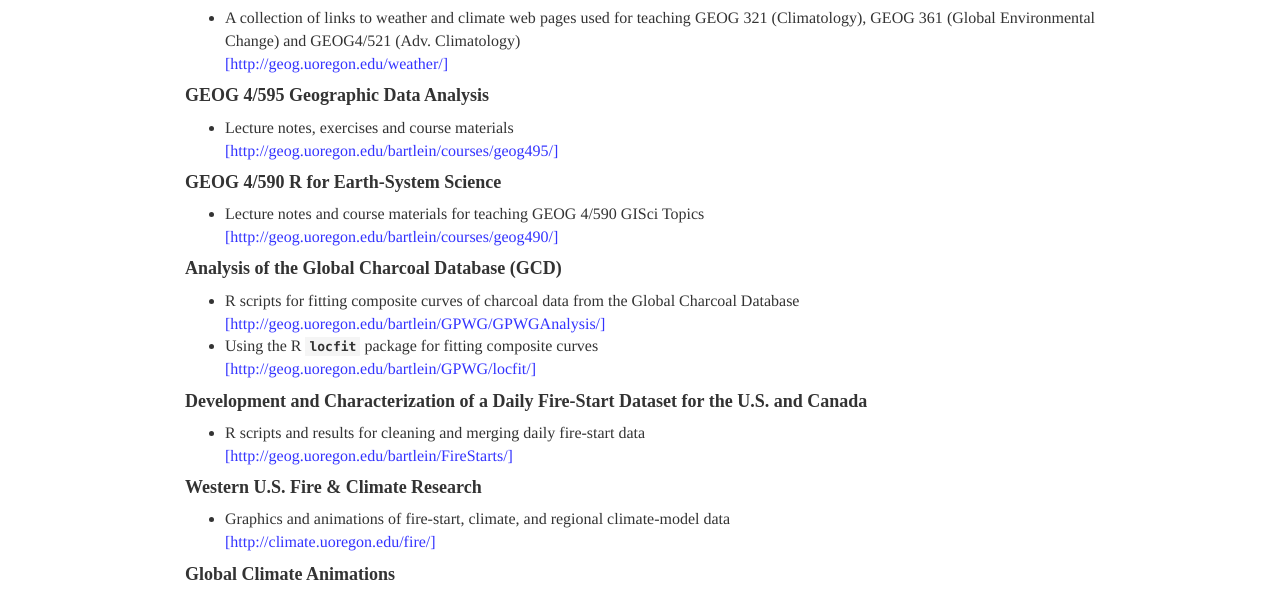
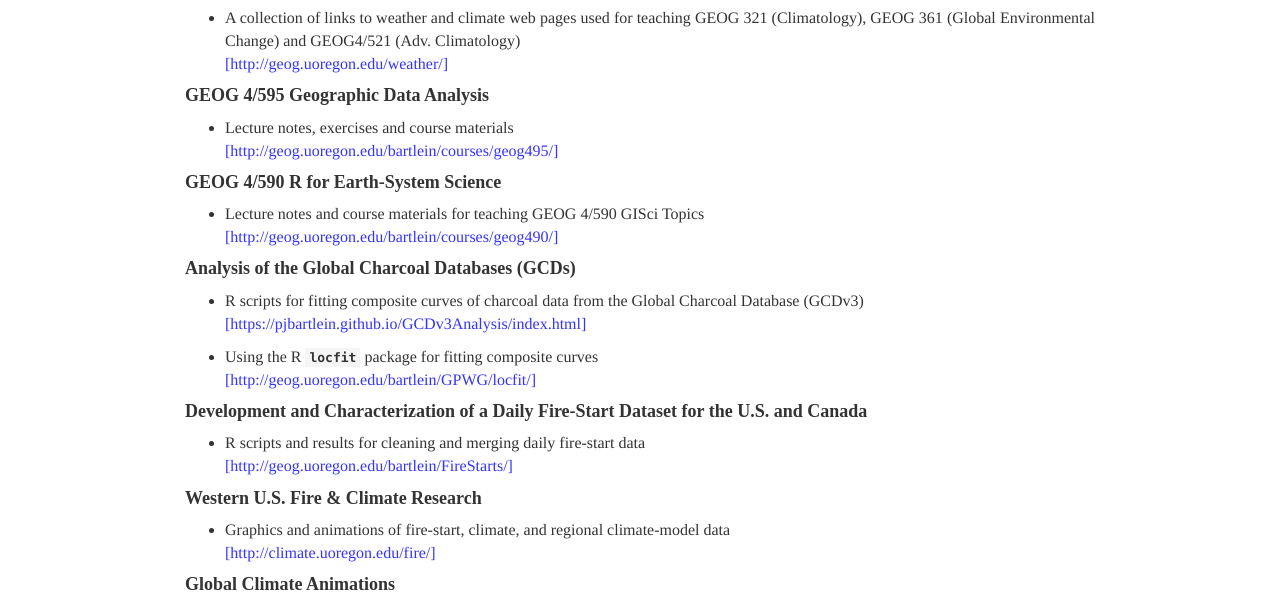
Before and after one commit to R4GIS/pjbartlein.github.io, a plain HTML site: page websites.html in a window 1280 px wide. Shown: the part 134-726 px from the top of the page. Drawn offline with nearby package versions, Linux system fonts and the light colour scheme; some packages are replaced by stand-ins of ours.

Commit message:
Update web links

```diff
--- a/websites.html
+++ b/websites.html
@@ -210,11 +210,11 @@ $(document).ready(function () {
 <li>Lecture notes and course materials for teaching GEOG 4/590 GISci Topics <br> <a href="http://geog.uoregon.edu/bartlein/courses/geog490/">[http://geog.uoregon.edu/bartlein/courses/geog490/]</a></li>
 </ul>
 </div>
-<div id="analysis-of-the-global-charcoal-database-gcd" class="section level4">
-<h4>Analysis of the Global Charcoal Database (GCD)</h4>
+<div id="analysis-of-the-global-charcoal-databases-gcds" class="section level4">
+<h4>Analysis of the Global Charcoal Databases (GCDs)</h4>
 <ul>
-<li>R scripts for fitting composite curves of charcoal data from the Global Charcoal Database<br> <a href="http://geog.uoregon.edu/bartlein/GPWG/GPWGAnalysis/">[http://geog.uoregon.edu/bartlein/GPWG/GPWGAnalysis/]</a></li>
-<li>Using the R <code>locfit</code> package for fitting composite curves <br> <a href="http://geog.uoregon.edu/bartlein/GPWG/locfit/">[http://geog.uoregon.edu/bartlein/GPWG/locfit/]</a></li>
+<li><p>R scripts for fitting composite curves of charcoal data from the Global Charcoal Database (GCDv3)<br> <a href="https://pjbartlein.github.io/GCDv3Analysis/index.html">[https://pjbartlein.github.io/GCDv3Analysis/index.html]</a></p></li>
+<li><p>Using the R <code>locfit</code> package for fitting composite curves <br> <a href="http://geog.uoregon.edu/bartlein/GPWG/locfit/">[http://geog.uoregon.edu/bartlein/GPWG/locfit/]</a></p></li>
 </ul>
 </div>
 <div id="development-and-characterization-of-a-daily-fire-start-dataset-for-the-u.s.-and-canada" class="section level4">
```
Also changed, not shown: index.html (+1 -1 lines), site_libs/navigation-1.1/sourceembed.js (+7 -4 lines), BartleinPublications.html (line endings or trailing spaces), contact.html (line endings or trailing spaces), cv.html (line endings or trailing spaces), pdfs.html (line endings or trailing spaces), publications.html (line endings or trailing spaces).
